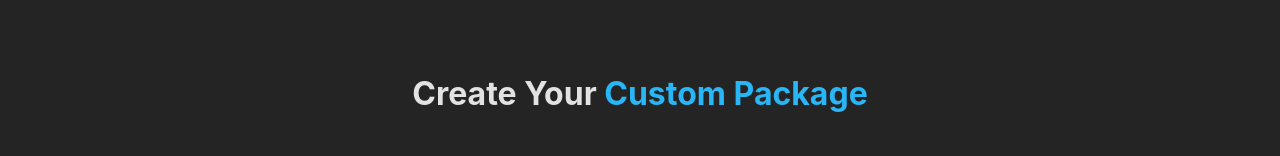
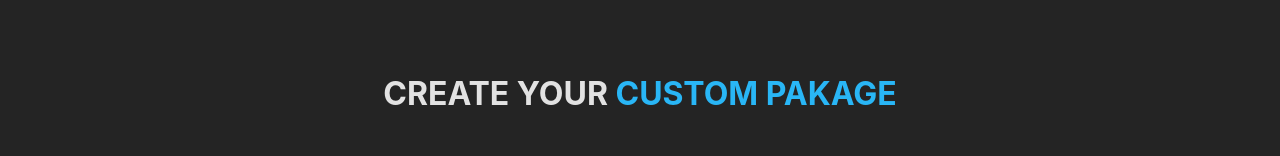
Before and after one commit to MayankBelwal05/Data-Disha-2345, a React (Vite) app in the folder frontend/: page / in a window 1280 px wide. Shown: the part 1375-1531 px from the top of the page. Built offline with nearby package versions, Linux system fonts and the light colour scheme; grey boxes are pictures that could not be loaded.

Commit message:
Previous Code

```diff
--- a/frontend/src/pages/BookingPage.jsx
+++ b/frontend/src/pages/BookingPage.jsx
@@ -1,6 +1,7 @@
 import './BookingPage.css'
 
 export default function BookingPage() {
+
 
 
 
@@ -123,7 +124,7 @@ export default function BookingPage() {
 
             {/* Custom Packages Booking */}
             <div className='custom-booking-section' >
-                <h1>Create Your <span className='services-span'>Custom Package</span></h1>
+                <h1>CREATE YOUR <span className='services-span'>CUSTOM PAKAGE</span></h1>
                 <div className='custom-booking-card' >
                     <img className="custom-booking-image" src="https://img.freepik.com/free-photo/black-white-people-party-together_23-2147651899.jpg?t=st=1711642837~exp=1711646437~hmac=05471d3d9ce271ae03a9b6cc18aa9f2bba7a619aa01c2a059ac429d8b28fd7fa&w=996" alt="Custom Booking Image" />
                     <div className='custom-booking-content' >
```
